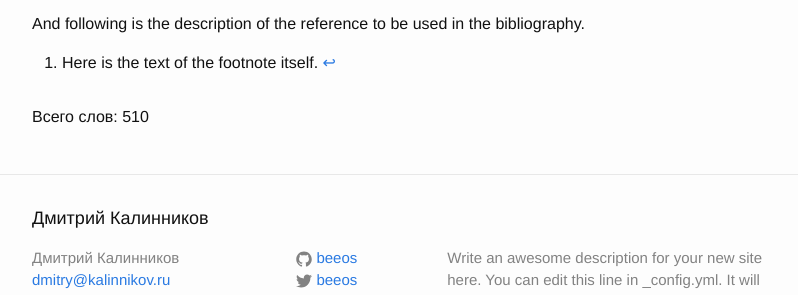
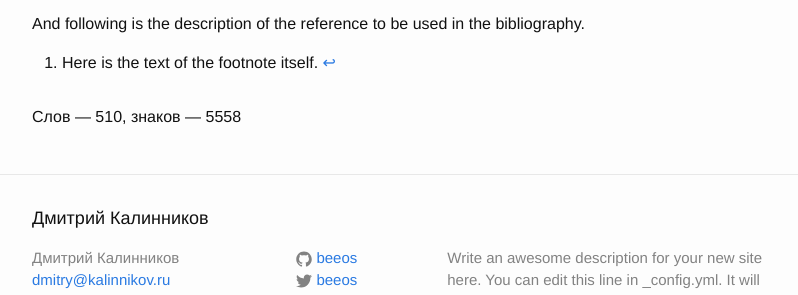
Before and after one commit to beeos/beeos.github.io, a Jekyll site: the page built from _posts/2014-09-26-welcome-to-jekyll.markdown, in a window 1280 px wide and 900 px high, scrolled down 1841 px. Shown: the part 481-776 px from the top of the window, without its empty margins (238-1036 px from the left). Built offline with Jekyll 4.4.1, drawn with Linux system fonts in a browser that asks for light colours.

Commit message:
Slight post display improvements

```diff
--- a/_layouts/post.html
+++ b/_layouts/post.html
@@ -12,6 +12,6 @@ layout: default
     {{ content }}
   </article>
 
-  <p>Всего слов: {{ content | number_of_words }}</p>
+  <p>Слов — {{ content | number_of_words }}, знаков — {{ content | size }}</p>
 
 </div>
```
